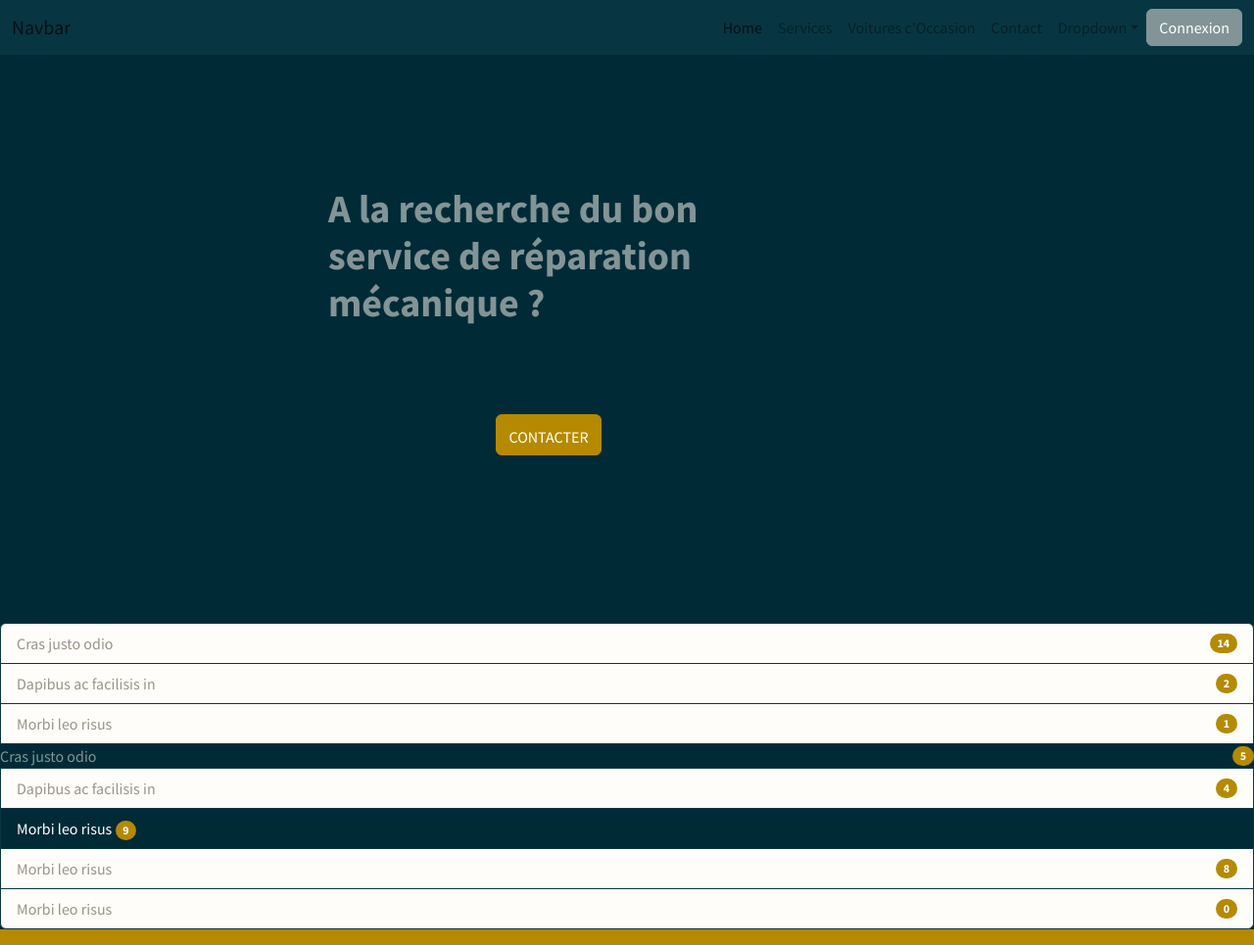
After one commit to MaryelN/project_ECF, a Symfony app: template templates/home/index.html.twig in a window 1280 px wide. The commit adds this page. Shown: the whole page at 98% size. Run offline with Twig, Linux system fonts and the light colour scheme; the template is opened without the code that fills it, so the values that code supplies are empty; some libraries are stand-ins or nearby versions.

Commit message:
rename of controllers : gallery, contact & home

```diff
--- a/src/Controller/HomeController.php
+++ b/src/Controller/HomeController.php
@@ -8,12 +8,12 @@ use Symfony\Component\Routing\Annotation\Route;
 
 class HomeController extends AbstractController
 {
-    #[Route('/home', name: 'app_home')]
+    #[Route('/home', name: 'home')]
     public function index(): Response
     {
         //manipuler des données + logique
 
-        return $this->render('home/home.html.twig', [
+        return $this->render('home/index.html.twig', [
             'controller_name' => 'HomeController',
         ]);
     }
--- /dev/null
+++ b/templates/home/index.html.twig
@@ -0,0 +1,78 @@
+{% extends 'base.html.twig' %}
+
+{% block title %}Hello HomeController!{% endblock %}
+
+{% block body %}
+<style>
+    .example-wrapper { margin: 1em auto; max-width: 800px; width: 95%; font: 18px/1.5 sans-serif; }
+    .example-wrapper code { background: #F5F5F5; padding: 2px 6px; }
+</style>
+
+<!--Hero-->
+
+<section class="">
+    <div class="container pt-4 pt-xl-5" style="height: 580px;">
+        <div class="row g-0 pt-5" style="margin-bottom: 0px;padding-bottom: 0px;padding-top: 24px;margin-top: 37px;margin-left: -38px;padding-left: 0px;padding-right: 0px;margin-right: 122px;">
+            <div class="col-md-8 col-xl-6 text-center text-md-start mx-auto" style="padding-left: 0px;margin-left: -39px;padding-right: 0px;">
+                <div class="text-center">
+                    <h1 class="fw-bold" style="text-align: left;padding: 0px;margin: 0px;margin-right: 10px;padding-left: 18px;margin-left: 15px;">A la recherche du bon service de réparation mécanique ?<br /><br /></h1><button class="btn btn-primary" type="button" style="padding-top: 10px;margin-bottom: 46px;margin-top: 42px;margin-left: 20px;margin-right: 20px;">CONTACTER</button>
+                </div>
+            </div>
+        </div>
+    </div>
+</section>
+
+<!--Service Cards -->
+<section class="service_cards container-fluid">
+    <div class="container text-center">
+        <div class="row">
+        {# {% for card in cards %}
+
+            {% include "partials/service_cards.html.twig" %};
+
+        {% endfor %} #}
+
+        </div>
+    </div>
+    </div>
+</section>
+
+<section>
+    <div class="services" id="services">
+        <ul class="list-group">
+            <li class="list-group-item list-group-item-light d-flex justify-content-between align-items-center">
+                Cras justo odio
+                <span class="badge bg-primary rounded-pill">14</span>
+            </li>
+            <li class="list-group-item list-group-item-light d-flex justify-content-between align-items-center">
+                Dapibus ac facilisis in
+                <span class="badge bg-primary rounded-pill">2</span>
+            </li>
+            <li class="list-group-item list-group-item-light d-flex justify-content-between align-items-center">
+                Morbi leo risus
+                <span class="badge bg-primary rounded-pill">1</span>
+            </li><li class="list-group-ite info d-flex justify-content-between align-items-center">
+                Cras justo odio
+                <span class="badge bg-primary rounded-pill">5</span>
+            </li>
+            <li class="list-group-item list-group-item-light d-flex justify-content-between align-items-center">
+                Dapibus ac facilisis in
+                <span class="badge bg-primary rounded-pill">4</span>
+            </li>
+            <li class="list-group-item list-group-item-lightd-flex justify-content-between align-items-center">
+                Morbi leo risus
+                <span class="badge bg-primary rounded-pill">9</span>
+            </li>
+            <li class="list-group-item list-group-item-light d-flex justify-content-between align-items-center">
+                Morbi leo risus
+                <span class="badge bg-primary rounded-pill">8</span>
+            </li>
+            <li class="list-group-item list-group-item-light d-flex justify-content-between align-items-center">
+                Morbi leo risus
+                <span class="badge bg-primary rounded-pill">0</span>
+            </li>
+        </ul>
+    </div>
+</section>
+
+{% endblock %}
--- a/templates/partials/header.html.twig
+++ b/templates/partials/header.html.twig
@@ -1,24 +1,24 @@
 <nav class="navbar navbar-expand-lg bg-dark" data-bs-theme="dark">
     <div class="container-fluid">
-        <a class="navbar-brand" href="{{path('app_home')}}">Navbar</a>
+        <a class="navbar-brand" href="{{path('home')}}">Navbar</a>
         <button class="navbar-toggler" type="button" data-bs-toggle="collapse" data-bs-target="#navbarColor02" aria-controls="navbarColor02" aria-expanded="false" aria-label="Toggle navigation">
         <span class="navbar-toggler-icon"></span>
         </button>
         <div class="collapse navbar-collapse" id="navbarColor02">
         <ul class="navbar-nav ms-auto">
             <li class="nav-item">
-            <a class="nav-link active" href="{{path('app_home')}}">Home
+            <a class="nav-link active" href="{{path('home')}}">Home
                 <span class="visually-hidden">(current)</span>
             </a>
             </li>
             <li class="nav-item">
-            <a class="nav-link" href="#">Features</a>
+            <a class="nav-link" href="#services">Services</a>
             </li>
             <li class="nav-item">
-            <a class="nav-link" href="{{path('page_gallery')}}">Gallery</a>
+            <a class="nav-link" href="{{path('gallery')}}">Voitures c'Occasion</a>
             </li>
             <li class="nav-item">
-            <a class="nav-link" href="{{path('page_contact')}}">Contact</a>
+            <a class="nav-link" href="{{path('contact')}}">Contact</a>
             </li>
             <li class="nav-item dropdown">
             <a class="nav-link dropdown-toggle" data-bs-toggle="dropdown" href="#" role="button" aria-haspopup="true" aria-expanded="false">Dropdown</a>
```
Also changed, not shown: src/Controller/ContactController.php (added, +20 -0 lines), src/Controller/GalleryController.php (added, +19 -0 lines), src/Controller/PagesController.php (deleted, +0 -28 lines), templates/gallery/index.html.twig (added, +20 -0 lines), templates/home/home.html.twig (deleted, +0 -20 lines), templates/partials/service_cards.html.twig (added, +10 -0 lines), templates/contact/index.html.twig (renamed from templates/pages/index.html.twig).
